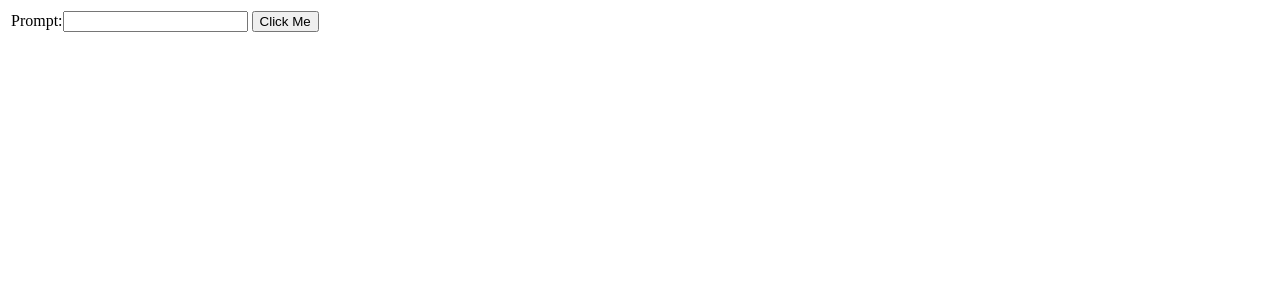
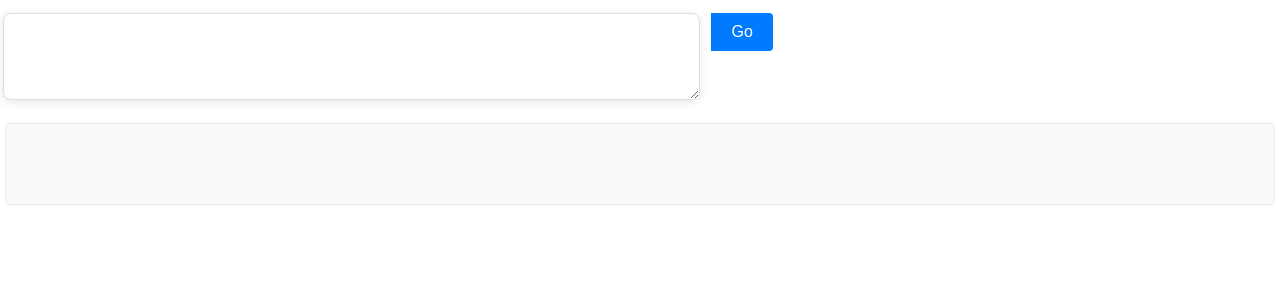
Before and after one commit to somervda/ngScamp, an Angular app: page / in a window 1280 px wide. Shown: the top 300 px of the page. Built offline with nearby package versions, Linux system fonts and the light colour scheme.

Commit message:
Final version, added some styles and did a build

```diff
--- a/angular.json
+++ b/angular.json
@@ -30,6 +30,7 @@
               "src/assets"
             ],
             "styles": [
+              "@angular/material/prebuilt-themes/indigo-pink.css",
               "src/styles.scss"
             ],
             "scripts": []
@@ -90,6 +91,7 @@
               "src/assets"
             ],
             "styles": [
+              "@angular/material/prebuilt-themes/indigo-pink.css",
               "src/styles.scss"
             ],
             "scripts": []
--- a/package.json
+++ b/package.json
@@ -11,13 +11,16 @@
   "private": true,
   "dependencies": {
     "@angular/animations": "^17.1.0",
+    "@angular/cdk": "^17.3.10",
     "@angular/common": "^17.1.0",
     "@angular/compiler": "^17.1.0",
     "@angular/core": "^17.1.0",
     "@angular/forms": "^17.1.0",
+    "@angular/material": "^17.3.10",
     "@angular/platform-browser": "^17.1.0",
     "@angular/platform-browser-dynamic": "^17.1.0",
     "@angular/router": "^17.1.0",
+    "marked": "^17.0.1",
     "rxjs": "~7.8.0",
     "tslib": "^2.3.0",
     "zone.js": "~0.14.3"
--- a/src/app/app.config.ts
+++ b/src/app/app.config.ts
@@ -3,11 +3,12 @@ import { provideRouter } from '@angular/router';
 import { provideHttpClient, withFetch } from '@angular/common/http';
 
 import { routes } from './app.routes';
+import { provideAnimationsAsync } from '@angular/platform-browser/animations/async';
 
 export const appConfig: ApplicationConfig = {
   providers: [provideRouter(routes),
         provideHttpClient(
           // withFetch() // Optional: use the Fetch API instead of XMLHttpRequest
-        )
+        ), provideAnimationsAsync()
   ]
 };
--- a/src/app/chat/chat.component.html
+++ b/src/app/chat/chat.component.html
@@ -3,13 +3,23 @@
   <div>
     <table>
       <tr>
-        <td>
-          <label for="prompt">Prompt:</label
-          ><input id="prompt" type="text" formControlName="prompt" />
+        <td style="vertical-align: top">
+          <textarea
+            class="chat-container"
+            matInput
+            id="prompt"
+            name="prompt"
+            rows="3"
+            cols="80"
+            formControlName="prompt"
+          ></textarea>
         </td>
-        <td><button type="button" (click)="sendPrompt()">Click Me</button></td>
+        <td style="vertical-align: top">
+          &nbsp;
+          <button class="goButton" (click)="sendPrompt()">Go</button>
+        </td>
       </tr>
     </table>
-    {{ agentResponse }}
+    <div class="response-container" [innerHTML]="agentResponse"></div>
   </div>
 </form>
--- a/src/app/chat/chat.component.scss
+++ b/src/app/chat/chat.component.scss
@@ -0,0 +1,88 @@
+.chat-container {
+  max-width: 800px;
+  margin: 10px auto;
+  padding: 20px;
+  border: 1px solid #ddd;
+  border-radius: 8px;
+  box-shadow: 0 2px 10px rgba(0, 0, 0, 0.1);
+}
+
+.input-group {
+  display: flex;
+  margin-bottom: 20px;
+}
+
+.input-group input {
+  flex: 1;
+  padding: 10px;
+  border: 1px solid #ccc;
+  border-radius: 4px 0 0 4px;
+  font-size: 16px;
+}
+
+.goButton {
+  padding: 10px 20px;
+  margin: 10px auto;
+  background-color: #007bff;
+  color: white;
+  border: none;
+  border-radius: 0 4px 4px 0;
+  cursor: pointer;
+  font-size: 16px;
+}
+
+.input-group button:disabled {
+  background-color: #6c757d;
+  cursor: not-allowed;
+}
+
+.response-container {
+  background-color: #f8f9fa;
+  border: 1px solid #e9ecef;
+  border-radius: 4px;
+  padding: 15px;
+  min-height: 50px;
+  margin: 5px;
+}
+
+.response-container h1,
+.response-container h2,
+.response-container h3,
+.response-container h4,
+.response-container h5,
+.response-container h6 {
+  margin-top: 1.5em;
+  margin-bottom: 0.5em;
+}
+
+.response-container p {
+  margin-bottom: 1em;
+}
+
+.response-container ul,
+.response-container ol {
+  margin-bottom: 1em;
+  padding-left: 2em;
+}
+
+.response-container code {
+  background-color: #e9ecef;
+  padding: 2px 4px;
+  border-radius: 4px;
+  font-family: monospace;
+}
+
+.response-container pre {
+  background-color: #212529;
+  color: #f8f9fa;
+  padding: 10px;
+  border-radius: 4px;
+  overflow-x: auto;
+}
+
+.response-container blockquote {
+  border-left: 4px solid #007bff;
+  padding-left: 15px;
+  margin-left: 0;
+  margin-bottom: 1em;
+}
--- a/src/app/chat/chat.component.ts
+++ b/src/app/chat/chat.component.ts
@@ -2,6 +2,7 @@ import { Component } from '@angular/core';
 import { WebagentService } from '../services/webagent.service';
 import { FormGroup, FormControl } from '@angular/forms';
 import { ReactiveFormsModule } from '@angular/forms';
+import { marked } from 'marked';
 
 @Component({
   selector: 'app-chat',
@@ -21,13 +22,14 @@ export class ChatComponent {
   }
 
   agentChat(prompt: string) {
-    this.webagent.getChat(prompt).subscribe((result) => {
-      console.log(result);
-      this.agentResponse = result;
+    this.webagent.getChat(prompt).subscribe((data) => {
+      console.log(data);
+      this.agentResponse = marked(data, { async: false });
     });
   }
   sendPrompt() {
     this.agentResponse = '';
+    console.log(this.myForm.value);
     this.agentChat(this.myForm.value.prompt);
     // Perform desired actions here
   }
--- a/src/index.html
+++ b/src/index.html
@@ -6,8 +6,10 @@
   <base href="/">
   <meta name="viewport" content="width=device-width, initial-scale=1">
   <link rel="icon" type="image/x-icon" href="favicon.ico">
+  <link href="https://fonts.googleapis.com/css2?family=Roboto:wght@300;400;500&display=swap" rel="stylesheet">
+  <link href="https://fonts.googleapis.com/icon?family=Material+Icons" rel="stylesheet">
 </head>
-<body>
+<body class="mat-typography">
   <app-root></app-root>
 </body>
 </html>
--- a/src/styles.scss
+++ b/src/styles.scss
@@ -1 +1,4 @@
 /* You can add global styles to this file, and also import other style files */
+
+html, body { height: 100%; }
+body { margin: 0; font-family: Roboto, "Helvetica Neue", sans-serif; }
```
Also changed, not shown: 1 other file (tests, documents, lock files or other folders).
